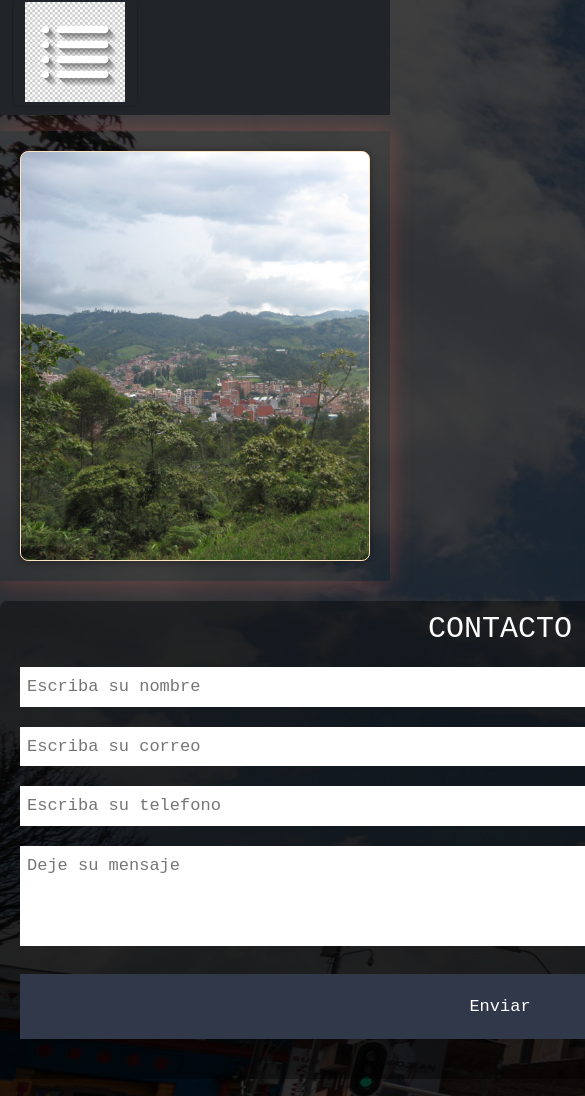
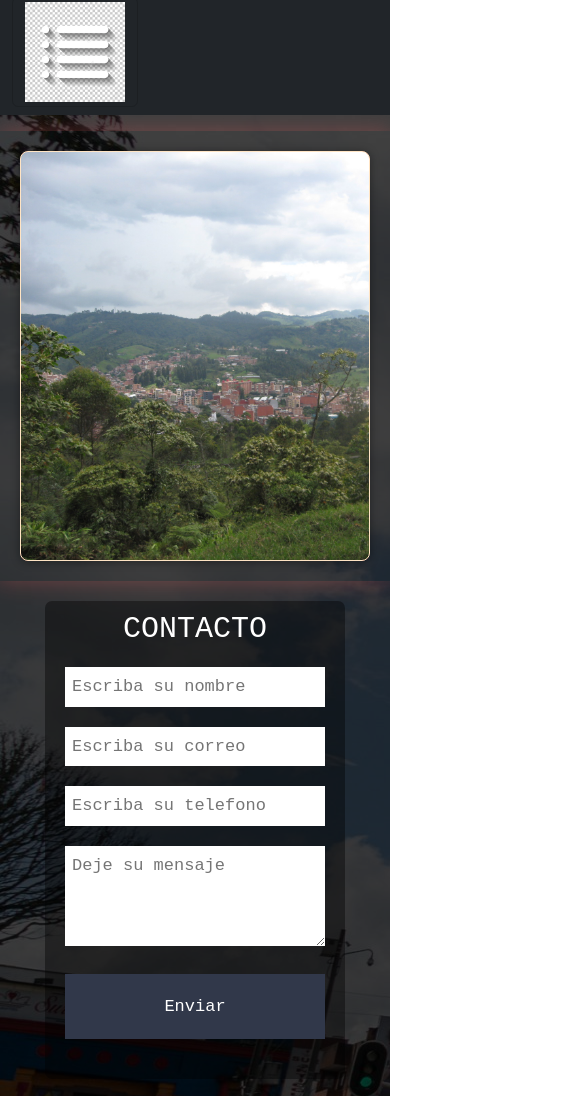
Before and after one commit to cesargallego1980/Preentregable2, a website: page pages/contacto.html in a window 390 px wide. Shown: the part 121-1217 px from the top of the page, 585 px wide, since content can reach past the window. Drawn offline with nearby package versions, Linux system fonts and the light colour scheme.

Commit message:
Commit Form

```diff
--- a/css/estilos.scss
+++ b/css/estilos.scss
@@ -537,7 +537,7 @@ footer {
     grid-template-rows: repeat(32,2fr);
   }
 form{
-  width: 100px !important;
+  width: 300px !important;
 }
   .parte-1{
     grid-row: 3 / 6;
```
Also changed, not shown: css/estilos.css.
